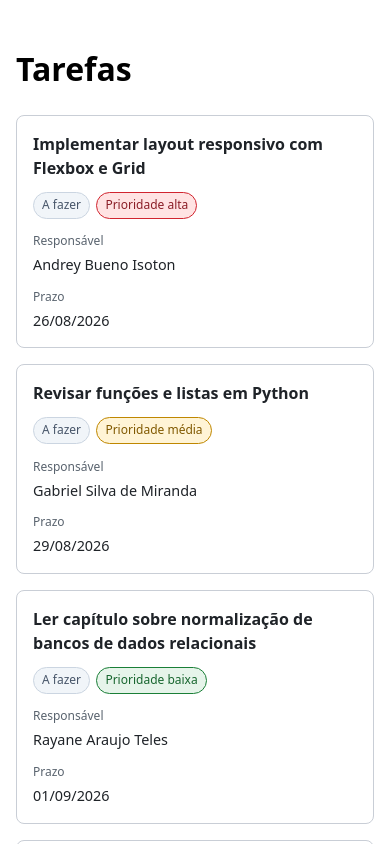
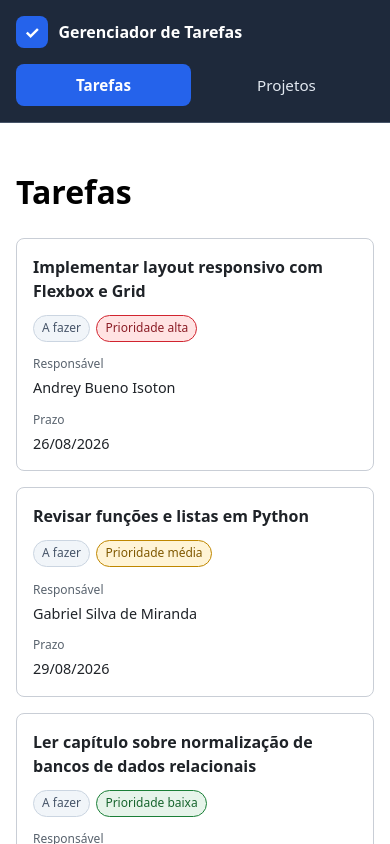
Before and after one commit to andreybueno-git/projeto-g2-frontend, a SvelteKit app: page / in a window 390 px wide. Shown: the top 844 px of the page. Built offline with nearby package versions, Linux system fonts and the light colour scheme; data requests are answered from the project's data file.

Commit message:
adicionar navegacao acessivel e responsiva

```diff
--- a/src/routes/+layout.svelte
+++ b/src/routes/+layout.svelte
@@ -1,18 +1,61 @@
+
 <script lang="ts">
   import favicon from '#lib/assets/favicon.svg';
+  import { page } from '$app/state';
   import type { LayoutProps } from './$types';
 
   let { children }: LayoutProps = $props();
+
+  const navegacao = [
+    { nome: 'Tarefas', href: '/' },
+    { nome: 'Projetos', href: '/projetos' }
+  ];
+
+  function paginaAtiva(href: string): boolean {
+    const caminho = page.url.pathname;
+
+    if (href === '/') {
+      return caminho === '/' || caminho.startsWith('/tarefas');
+    }
+
+    return caminho === href || caminho.startsWith(`${href}/`);
+  }
 </script>
 
 <svelte:head>
   <link rel="icon" href={favicon} />
 </svelte:head>
 
+<a class="pular-conteudo" href="#conteudo">
+  Pular para o conteúdo principal
+</a>
+
+<header class="cabecalho">
+  <div class="cabecalho-conteudo">
+    <a class="marca" href="/" aria-label="Gerenciador de tarefas - Início">
+      <span class="marca-icone" aria-hidden="true">✓</span>
+      <span>Gerenciador de Tarefas</span>
+    </a>
+
+    <nav aria-label="Navegação principal">
+      {#each navegacao as item}
+        <a
+          href={item.href}
+          class:ativo={paginaAtiva(item.href)}
+          aria-current={paginaAtiva(item.href) ? 'page' : undefined}
+        >
+          {item.nome}
+        </a>
+      {/each}
+    </nav>
+  </div>
+</header>
+
+<main id="conteudo" tabindex="-1">
   {@render children()}
+</main>
 
 <style>
-	/* Estilo base de toda a aplicação: fonte do sistema e tema claro ou escuro conforme o aparelho. */
   :global(:root) {
     color-scheme: light dark;
     font-family:
@@ -26,5 +69,135 @@
 
   :global(body) {
     margin: 0;
+    min-width: 280px;
+  }
+
+  :global(*) {
+    box-sizing: border-box;
+  }
+
+  .pular-conteudo {
+    position: absolute;
+    top: -100px;
+    left: 1rem;
+    z-index: 100;
+    padding: 0.75rem 1rem;
+    background: #ffffff;
+    color: #111827;
+    border: 2px solid #2563eb;
+    border-radius: 6px;
+  }
+
+  .pular-conteudo:focus {
+    top: 0.5rem;
+  }
+
+  .cabecalho {
+    background: #1e293b;
+    color: #ffffff;
+    border-bottom: 1px solid #475569;
+  }
+
+  .cabecalho-conteudo {
+    max-width: 1200px;
+    margin: 0 auto;
+    padding: 1rem 1.5rem;
+    display: flex;
+    justify-content: space-between;
+    align-items: center;
+    gap: 1rem;
+    flex-wrap: wrap;
+  }
+
+  .marca {
+    display: inline-flex;
+    align-items: center;
+    gap: 0.65rem;
+    color: #ffffff;
+    text-decoration: none;
+    font-size: 1.1rem;
+    font-weight: 700;
+  }
+
+  .marca-icone {
+    display: inline-flex;
+    justify-content: center;
+    align-items: center;
+    width: 32px;
+    height: 32px;
+    background: #2563eb;
+    color: #ffffff;
+    border-radius: 8px;
+    font-size: 1.1rem;
+  }
+
+  nav {
+    display: flex;
+    align-items: center;
+    flex-wrap: wrap;
+    gap: 0.5rem;
+  }
+
+  nav a {
+    display: inline-flex;
+    align-items: center;
+    justify-content: center;
+    padding: 0.6rem 1rem;
+    border-radius: 8px;
+    color: #e2e8f0;
+    text-decoration: none;
+    font-size: 0.95rem;
+    font-weight: 500;
+    transition:
+      background-color 0.2s ease,
+      color 0.2s ease;
+  }
+
+  nav a:hover {
+    background: #334155;
+    color: #ffffff;
+  }
+
+  nav a.ativo {
+    background: #2563eb;
+    color: #ffffff;
+    font-weight: 600;
+  }
+
+  :global(a:focus-visible) {
+    outline: 3px solid #facc15;
+    outline-offset: 3px;
+  }
+
+  main {
+    width: 100%;
+    min-height: calc(100vh - 75px);
+  }
+
+  @media (max-width: 600px) {
+    .cabecalho-conteudo {
+      flex-direction: column;
+      align-items: stretch;
+      padding: 1rem;
+    }
+
+    .marca {
+      font-size: 1rem;
+    }
+
+    nav {
+      width: 100%;
+    }
+
+    nav a {
+      flex: 1;
+      text-align: center;
+    }
+  }
+
+  @media (prefers-reduced-motion: reduce) {
+    nav a {
+      transition: none;
+    }
   }
 </style>
```
Lines whose indentation alone changed are shown as unchanged.
